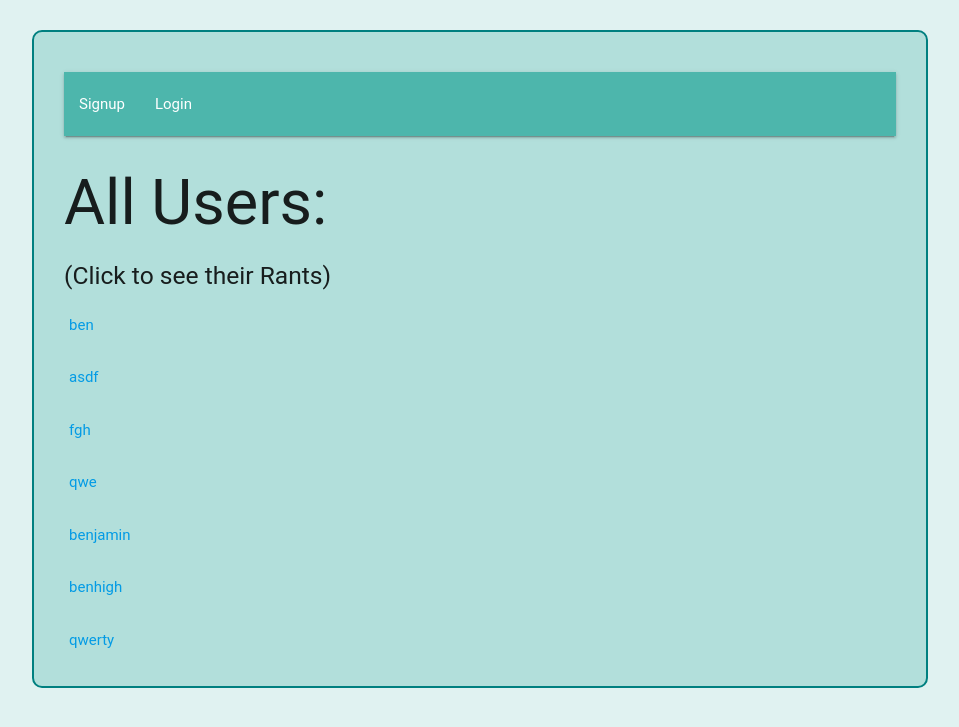
After one commit to benhigh22/django_social, a Django app: template templates/auth/user_list.html in a window 1280 px wide. The commit adds this page. Shown: the top 727 px of the page, without its empty margins (160-1119 px from the left). Run offline with Django 3.2, Linux system fonts and the light colour scheme; the template is opened without the code that fills it: values that come from a table or form of the project are taken from there, others are empty; data comes from the database, SQL or seed files in the repository; both versions use the stored data as it was after the commit; some libraries are stand-ins or nearby versions; some web fonts are replaced.

Commit message:
Normal mode

```diff
--- a/django_social/urls.py
+++ b/django_social/urls.py
@@ -17,7 +17,7 @@ from django.conf.urls import url
 from django.contrib import admin
 from django.contrib.auth import views as auth_views
 from social_app.views import UserCreateView, IndexTemplateView, TopicCreateView, TopicListView, TeamCreateView, \
-    TopicDetailView, TeamListView, UserDetailView, TeamDetailView, LikeView
+    TopicDetailView, TeamListView, UserDetailView, TeamDetailView, LikeView, UserListView
 
 urlpatterns = [
     url(r'^admin/', admin.site.urls),
@@ -32,5 +32,6 @@ urlpatterns = [
     url(r'^teamlist', TeamListView.as_view(), name='team_list'),
     url(r'^userdetail/(?P<pk>\d+)', UserDetailView.as_view(), name='user_detail'),
     url(r'^teamdetail/(?P<pk>\d+)', TeamDetailView.as_view(), name='team_detail'),
-    url(r'^likedetail/(?P<pk>\d+)', LikeView.as_view(), name='like_view')
+    url(r'^likedetail/(?P<pk>\d+)', LikeView.as_view(), name='like_view'),
+    url(r'^userlist', UserListView.as_view(), name='user_list')
 ]
--- a/social_app/views.py
+++ b/social_app/views.py
@@ -55,6 +55,10 @@ class UserDetailView(DetailView):
     model = User
 
 
+class UserListView(ListView):
+    model = User
+
+
 class TeamDetailView(DetailView):
     model = Team
 
--- /dev/null
+++ b/templates/auth/user_list.html
@@ -0,0 +1,12 @@
+{% extends 'base.html' %}
+{% block title %}All Users{% endblock %}
+
+{% block content %}
+    <h1>All Users:</h1>
+    <h5>(Click to see their Rants)</h5>
+    <table class="highlight">
+    {% for user in object_list %}
+    <tr><td><a href="{% url 'user_detail' user.id %}">{{ user }}</a></td></tr>
+    {% endfor %}
+    </table>
+{% endblock %}
--- a/templates/base.html
+++ b/templates/base.html
@@ -20,7 +20,7 @@
         <li><a href="{% url 'team_list' %}">All Teams</a></li>
         <li><a href="{% url 'topic' %}">Create a New Rant</a></li>
         <li><a href="{% url 'topic_list' %}">All Rants</a></li>
-
+        <li><a href="{% url 'user_list' %}">All Users</a></li>
         {% else %}
         <li><a href="{% url 'signup' %}">Signup</a></li>
         <li><a href="{% url 'login' %}">Login</a></li>
--- a/templates/index.html
+++ b/templates/index.html
@@ -6,7 +6,8 @@
     <br><br>
     <h5>The first social networking site of its kind, Team Rant
     is designed to allow you to add any team you're interested in, and then post your thoughts, feelings, or just Rant about
-    anything involving that team that you want! But remember, because this is a free-speaking platform, all of your Rants can be seen by all users!</h5>
+    anything involving that team that you want! As you read others rants, if you enjoy them, click the like button to
+    show your support! And remember, because this is a free-speaking platform, all of your Rants can be seen by all users!</h5>
     <br><br>
     <h3>Happy Ranting!</h3>
 {% endblock %}
--- a/templates/social_app/team_list.html
+++ b/templates/social_app/team_list.html
@@ -2,8 +2,9 @@
 {% block title %}All Teams{% endblock %}
 
 {% block content %}
+    <h1>Teams You Can Rant About:</h1>
+    <h5>(You can add more with the Add a Team option above)</h5>
     <table class="highlight">
-    <th>Team</th>
     {% for team in object_list %}
     <tr><td><a href="{% url 'team_detail' team.id %}">{{ team.team_name }}</a></td></tr>
     {% endfor %}
--- a/templates/social_app/topic_detail.html
+++ b/templates/social_app/topic_detail.html
@@ -10,9 +10,7 @@
        <tr><td>{{ object.body }}</td>
        <td><a href="{% url 'user_detail' object.user.id %}">{{ object.user }}</a></td>
        <td>{{ object.time_created }}</td></tr>
-
     </table>
-
 <a href="{% url 'like_view' object.id %}" class="waves-effect waves-light btn-large">Click to like this Rant!</a>
     <table class="highlight">
        <th>Users Who Liked This:</th>
@@ -20,4 +18,5 @@
           <tr><td>{{ like.username }}</td></tr>
        {% endfor %}
     </table>
+
 {% endblock %}
```
Also changed, not shown: templates/social_app/topic_list.html (+3 -4 lines), db.sqlite3.
